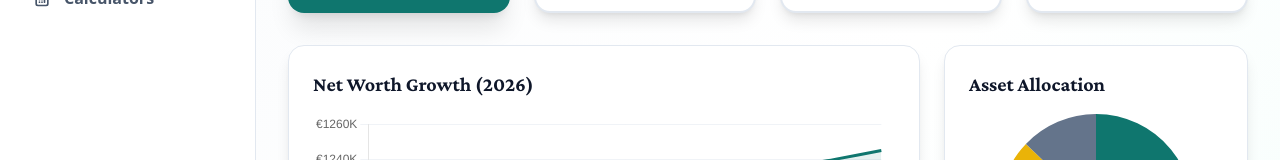
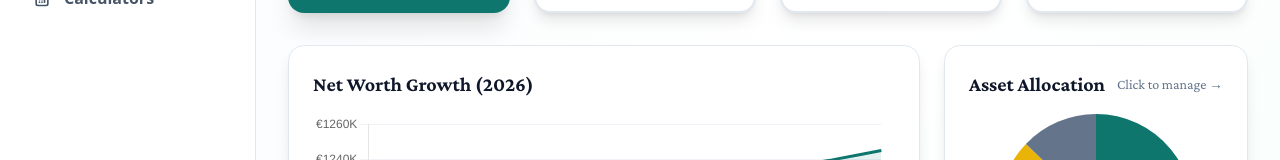
Before and after one commit to prstmalepati/fynzo, a React (Vite) app: page /dashboard in a window 1280 px wide. Shown: the part 299-459 px from the top of the page. Built offline with nearby package versions, Linux system fonts and the light colour scheme; no server answers; sample sign-in values are in the browser's storage.

Commit message:
Add files via upload

```diff
--- a/src/pages/Dashboard.tsx
+++ b/src/pages/Dashboard.tsx
@@ -1,4 +1,5 @@
-import { useAuth } from '../context/AuthContext';
+import { useState } from 'react';
+import { useNavigate } from 'react-router-dom';
 import { Line, Doughnut, Bar } from 'react-chartjs-2';
 import {
   Chart as ChartJS,
@@ -31,6 +32,7 @@ ChartJS.register(
 
 export default function Dashboard() {
   const { user } = useAuth();
+  const navigate = useNavigate();
   const currentYear = new Date().getFullYear();
   const currentMonth = new Date().toLocaleDateString('en-US', { month: 'long' });
 
@@ -224,9 +226,10 @@ export default function Dashboard() {
           </div>
 
           {/* Asset Allocation */}
-          <div className="bg-white rounded-2xl p-6 border border-slate-200 shadow-lg">
-            <h3 className="text-xl font-bold text-secondary mb-4" style={{ fontFamily: "'Crimson Pro', serif" }}>
+          <div className="bg-white rounded-2xl p-6 border border-slate-200 shadow-lg hover:shadow-xl transition-shadow cursor-pointer" onClick={() => navigate('/investments')}>
+            <h3 className="text-xl font-bold text-secondary mb-4 flex items-center justify-between" style={{ fontFamily: "'Crimson Pro', serif" }}>
               Asset Allocation
+              <span className="text-sm font-normal text-slate-500">Click to manage →</span>
             </h3>
             <div className="h-64 flex items-center justify-center">
               <Doughnut
```
